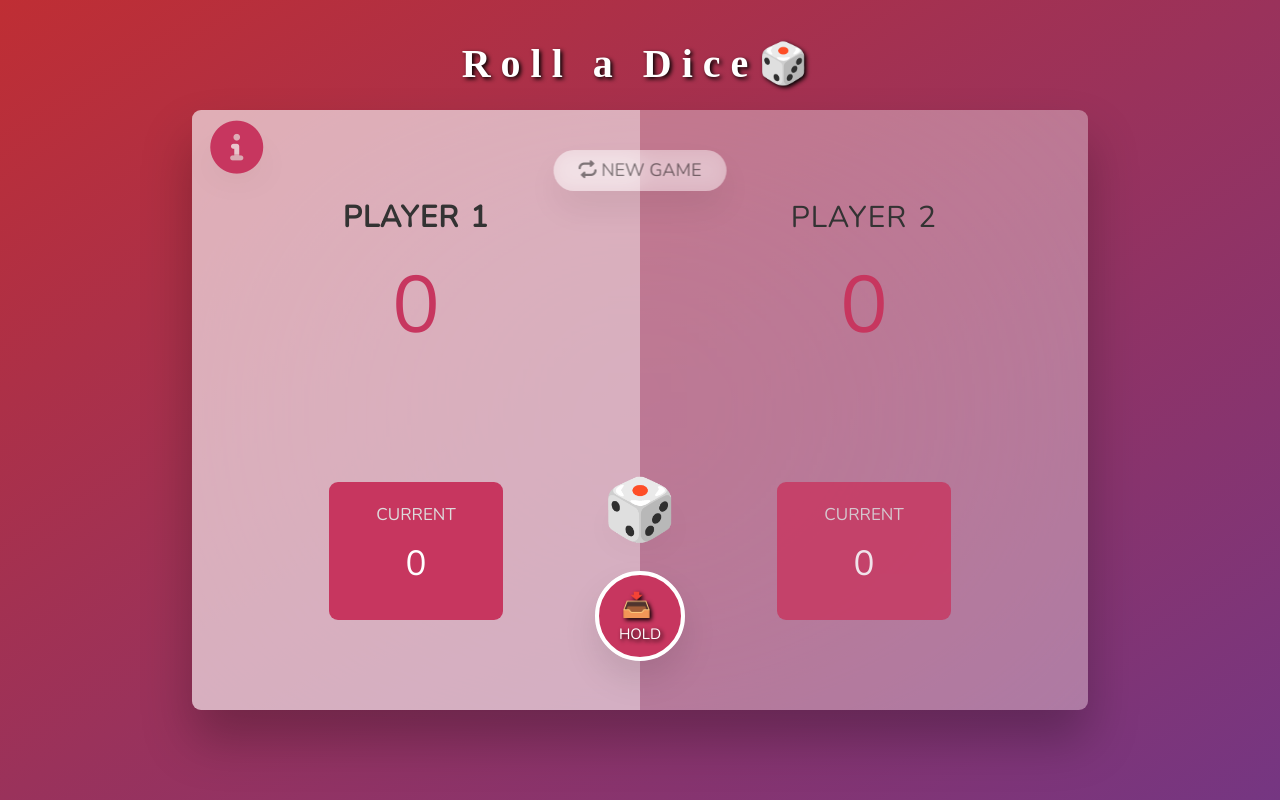
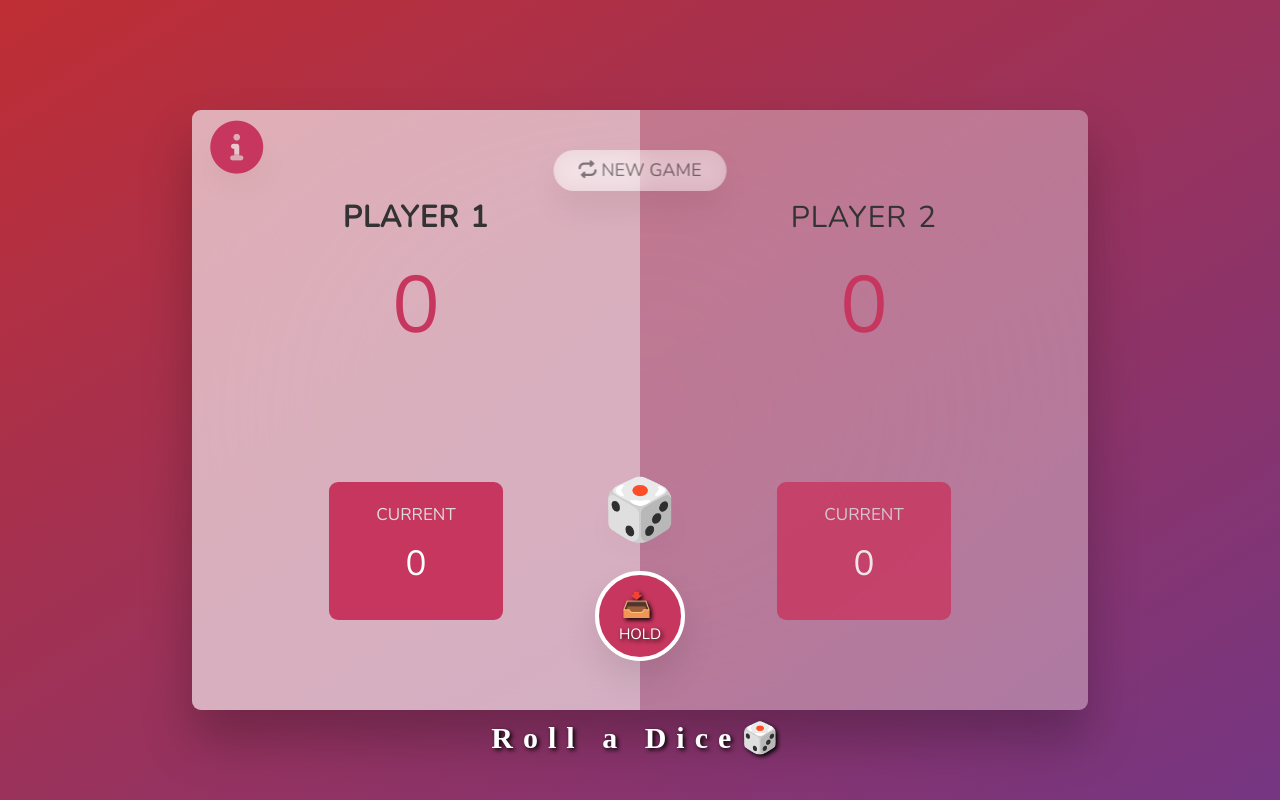
Before and after one commit to jas-sin82/roll_a_dice_game, a plain HTML site: page index.html in a window 1280 px wide. Drawn offline with nearby package versions, Linux system fonts and the light colour scheme.

Commit message:
change the position of heading

```diff
--- a/style.css
+++ b/style.css
@@ -58,17 +58,17 @@ body > div {
 h1{
   text-align: center;
   position: absolute;
-  top:10%;
-  margin:-40px;
+  top:90%;
+  margin:auto;
   transform: transition(-50%,-50%);
-  font-size:40px;
+  font-size:30px;
   color:white;
   text-shadow: 2px 2px 4px #000000;
   font-weight: 600;
   font-family: 'Playfair Display SC', serif;
   letter-spacing: 10px;
   display: flex;
-
+  z-index:100;
 }
 
 h1{
```
